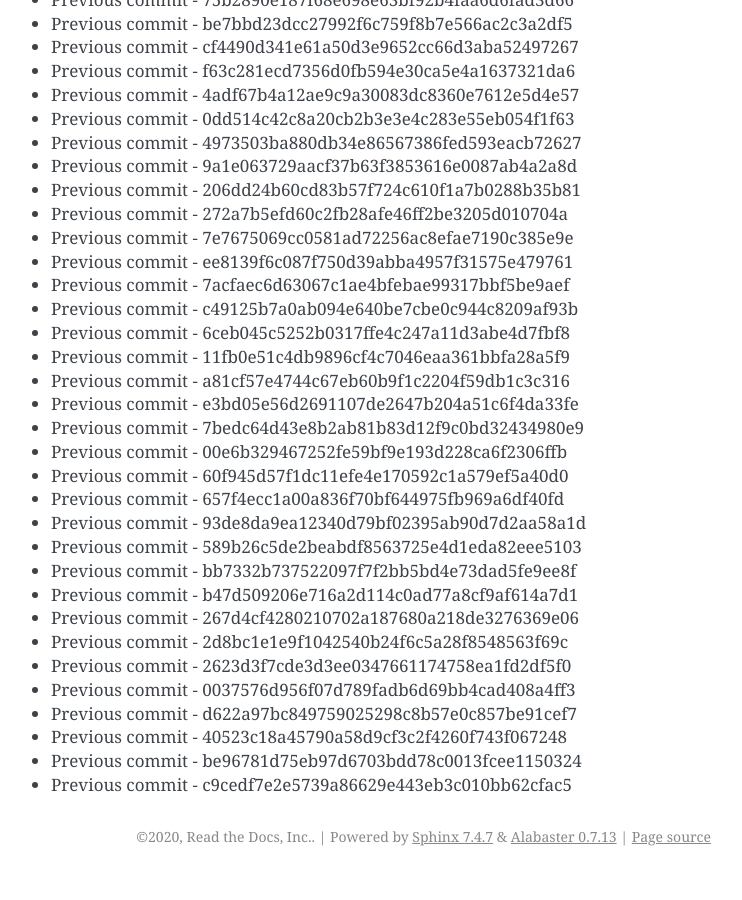
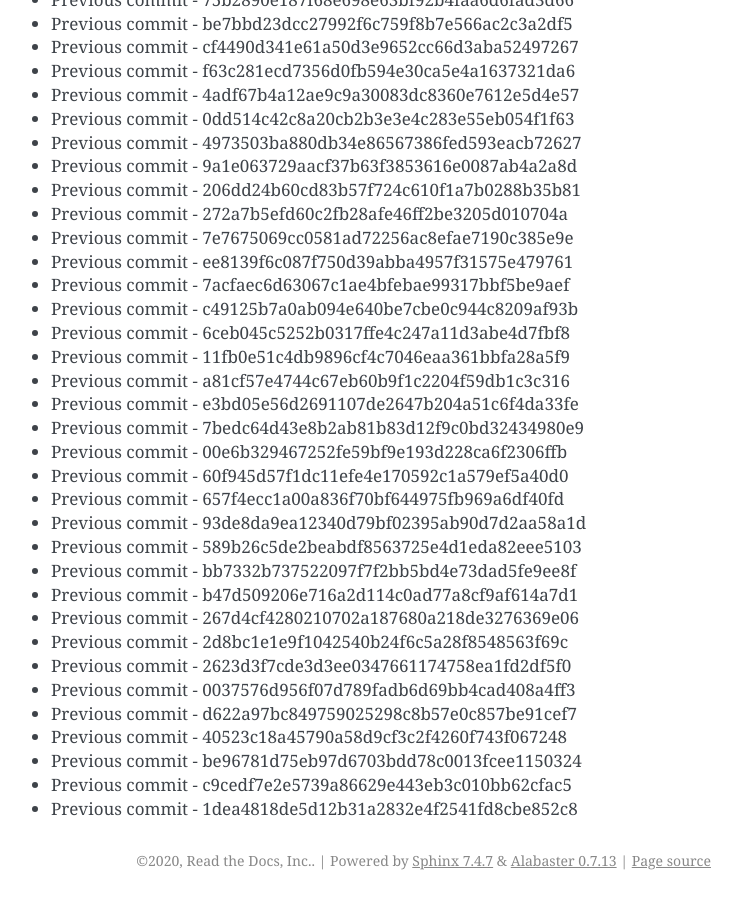
Before and after one commit to readthedocs/rtd-git-stresstest, a Sphinx documentation site: the page built from docs/updates.rst, in a window 1280 px wide and 900 px high, scrolled down 44680 px. Shown: the whole window, without its empty margins (399-1141 px from the left). Built offline with Sphinx 7.4.7, drawn with Linux system fonts in a browser that asks for light colours; before the commit the page ends 45556 px from its top, so only the background shows below that.

Commit message:
Generating commit from previous: 1dea4818de5d12b31a2832e4f2541fd8cbe852c8

```diff
--- a/docs/updates.rst
+++ b/docs/updates.rst
@@ -1909,3 +1909,4 @@ It can be tested for any performance characteristics.
 * Previous commit - 40523c18a45790a58d9cf3c2f4260f743f067248
 * Previous commit - be96781d75eb97d6703bdd78c0013fcee1150324
 * Previous commit - c9cedf7e2e5739a86629e443eb3c010bb62cfac5
+* Previous commit - 1dea4818de5d12b31a2832e4f2541fd8cbe852c8
```
